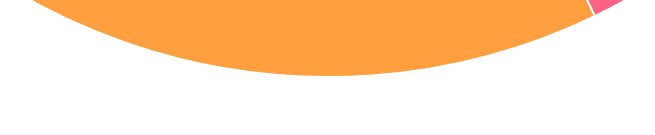
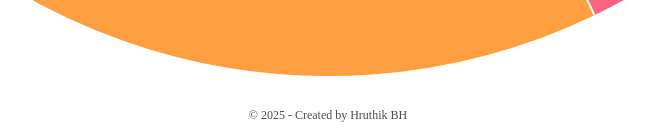
Before and after one commit to hruthik-harish6/cashflow_tracker2, a Flask app: page / in a window 1280 px wide. Shown: the part 3258-3393 px from the top of the page, without its empty margins (312-967 px from the left). Before the commit the page ends 3334 px from the top, so only its background shows below. Run offline with Flask 3, Linux system fonts and the light colour scheme; a user stored in the database is signed in; data comes from the database, SQL or seed files in the repository.

Commit message:
initial commit

```diff
--- a/templates/index.html
+++ b/templates/index.html
@@ -154,5 +154,8 @@
         console.error("Chart fetch error:", err);
     });
     </script>
+    <p style="text-align:center; font-size:12px; margin-top:30px; opacity:0.7;">
+    © 2025 - Created by Hruthik BH
+</p>
 </body>
 </html>
```
